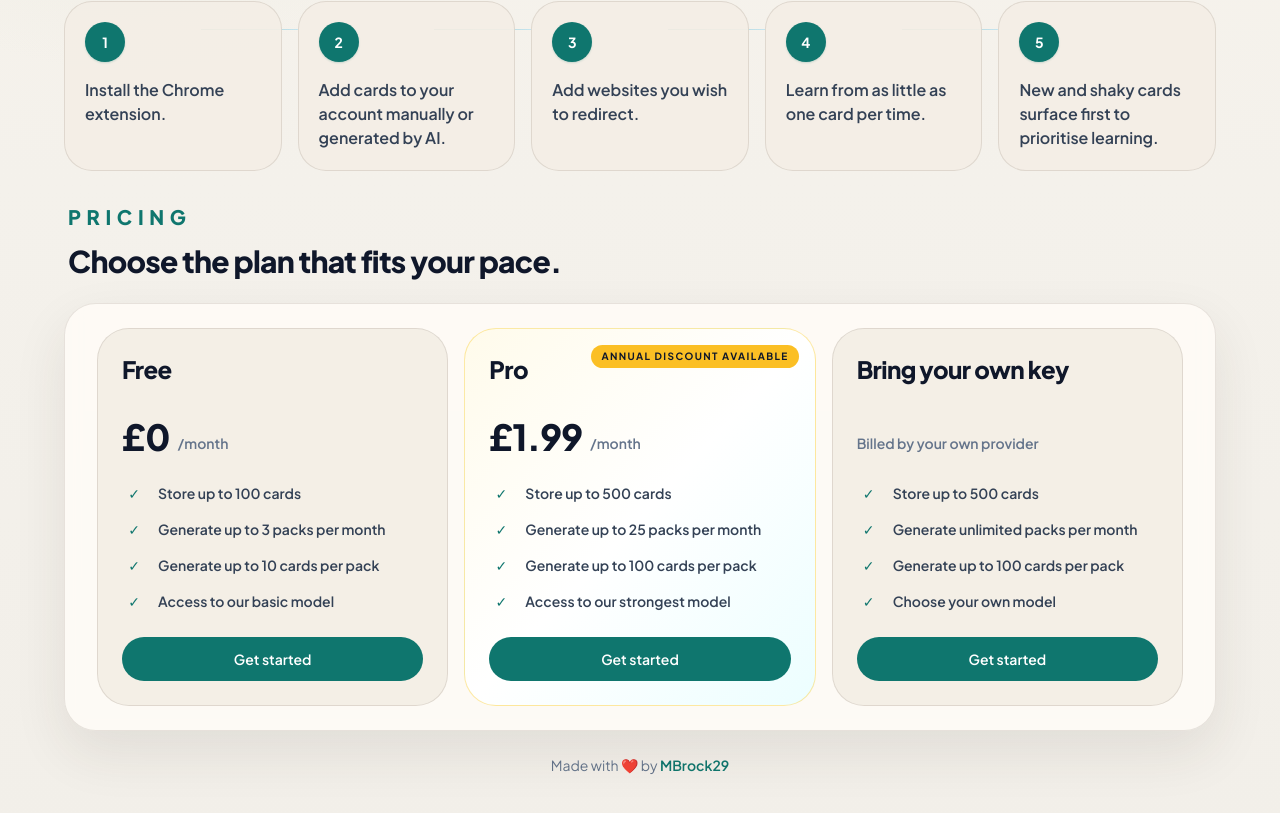
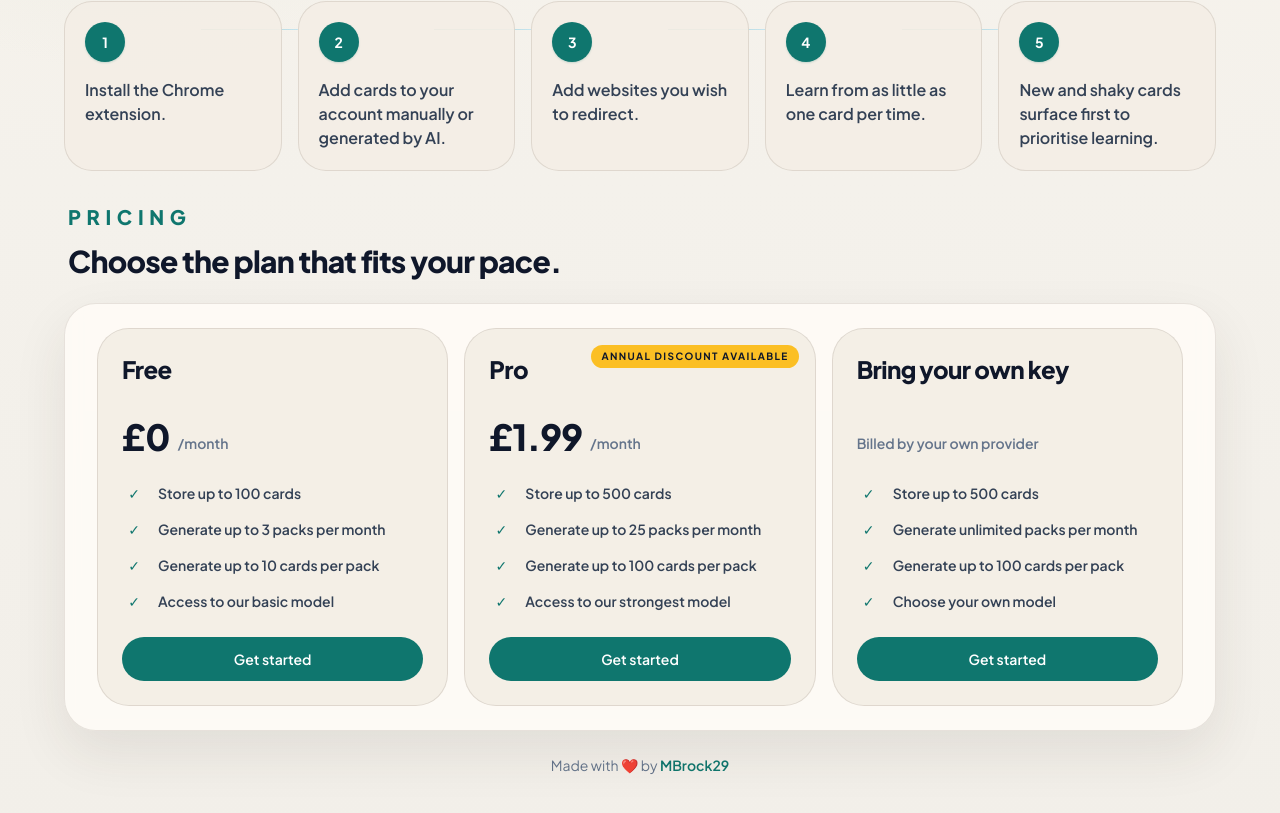
Before and after one commit to MBrock29/stop-procrastinating, a React (Vite) app: page / in a window 1280 px wide. Shown: the part 475-1288 px from the top of the page. Built offline with nearby package versions, Linux system fonts and the light colour scheme; no server answers.

Commit message:
style: normalize pricing card surfaces

```diff
--- a/src/views/AuthPage.tsx
+++ b/src/views/AuthPage.tsx
@@ -126,9 +126,7 @@ export function AuthPage() {
                   key={plan.title}
                   className={[
                     'relative flex h-full flex-col overflow-hidden rounded-[2rem] border p-6',
-                    plan.title === 'Pro'
-                      ? 'border-amber-300/50 bg-gradient-to-br from-amber-50 via-white to-cyan-50 dark:from-amber-950/30 dark:via-slate-950 dark:to-cyan-950/20'
-                      : 'border-[var(--app-border)] bg-[var(--app-surface-muted)]',
+                    'border-[var(--app-border)] bg-[var(--app-surface-muted)]',
                   ].join(' ')}
                 >
                   {plan.badge ? (
--- a/src/views/PricingPage.tsx
+++ b/src/views/PricingPage.tsx
@@ -149,9 +149,7 @@ export function PricingPage() {
                 key={plan.tier}
                 className={[
                   'relative flex h-full flex-col overflow-hidden rounded-[2rem] border p-6',
-                  plan.tier === 'pro'
-                    ? 'border-amber-300/70 bg-gradient-to-br from-amber-100 via-white to-cyan-100 shadow-lg shadow-amber-100/70 dark:from-amber-900/45 dark:via-slate-950 dark:to-cyan-900/30 dark:shadow-black/30'
-                    : 'border-[var(--app-border)] bg-[var(--app-surface-muted)]',
+                  'border-[var(--app-border)] bg-[var(--app-surface-muted)]',
                 ].join(' ')}
               >
                 {plan.badge ? (
```
